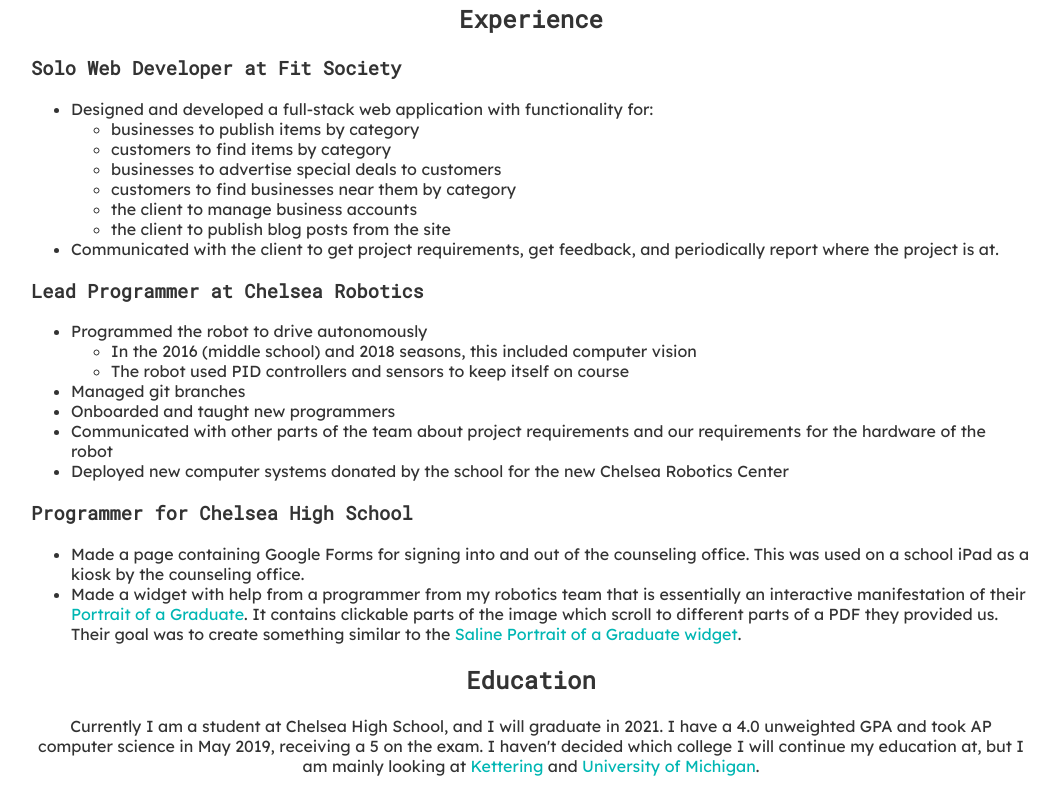
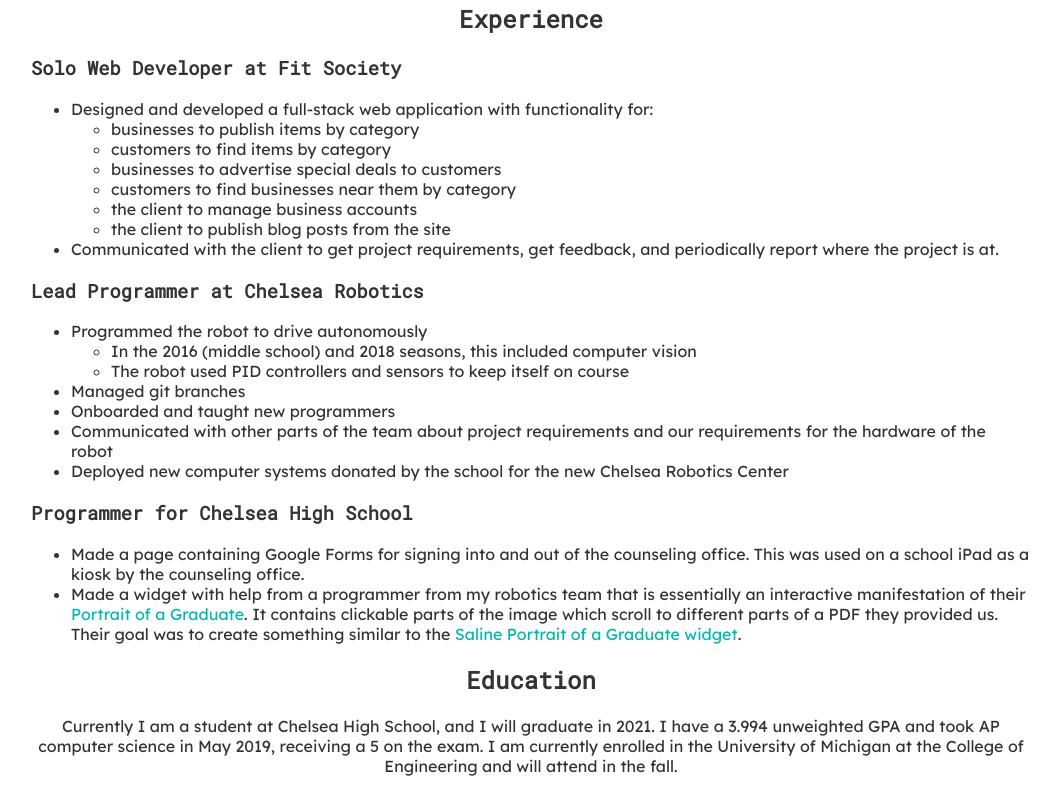
Before and after one commit to RobbieGM/RobbieGM.github.io, a plain HTML site: page index.html in a window 1280 px wide. Shown: the part 1905-2707 px from the top of the page, without its empty margins (109-1168 px from the left). Drawn offline with Linux system fonts and the light colour scheme.

Commit message:
update college info

```diff
--- a/index.html
+++ b/index.html
@@ -232,10 +232,9 @@
     </div>
     <div id='education'>
       <h2>Education</h2>
-      <p>Currently I am a student at Chelsea High School, and I will graduate in 2021. I have a 4.0 unweighted GPA and
-        took AP computer science in May 2019, receiving a 5 on the exam. I haven't decided which college I will
-        continue my education at, but I am mainly looking at <a href='https://www.kettering.edu/'
-          target='_blank'>Kettering</a> and <a href='https://umich.edu/' target='_blank'>University of Michigan</a>.
+      <p>Currently I am a student at Chelsea High School, and I will graduate in 2021. I have a 3.994 unweighted GPA and
+        took AP computer science in May 2019, receiving a 5 on the exam. I am currently enrolled in the University of
+        Michigan at the College of Engineering and will attend in the fall.
       </p>
       </p>
     </div>
```
